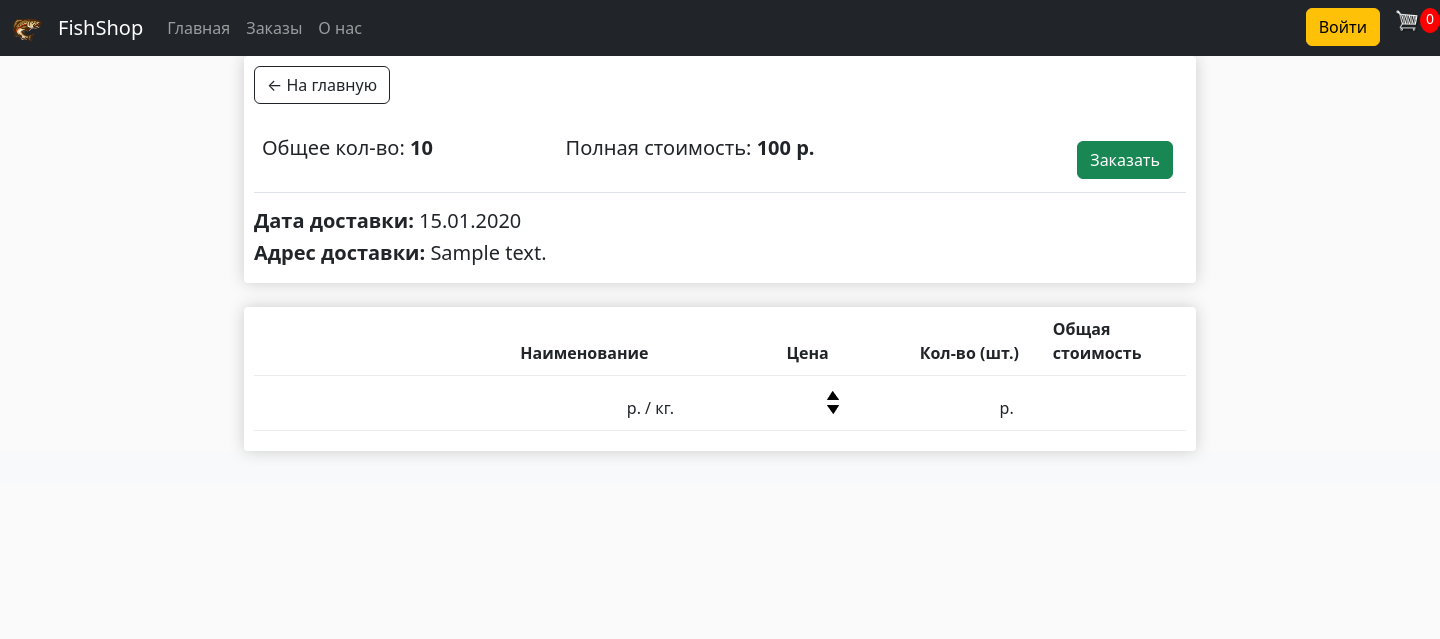
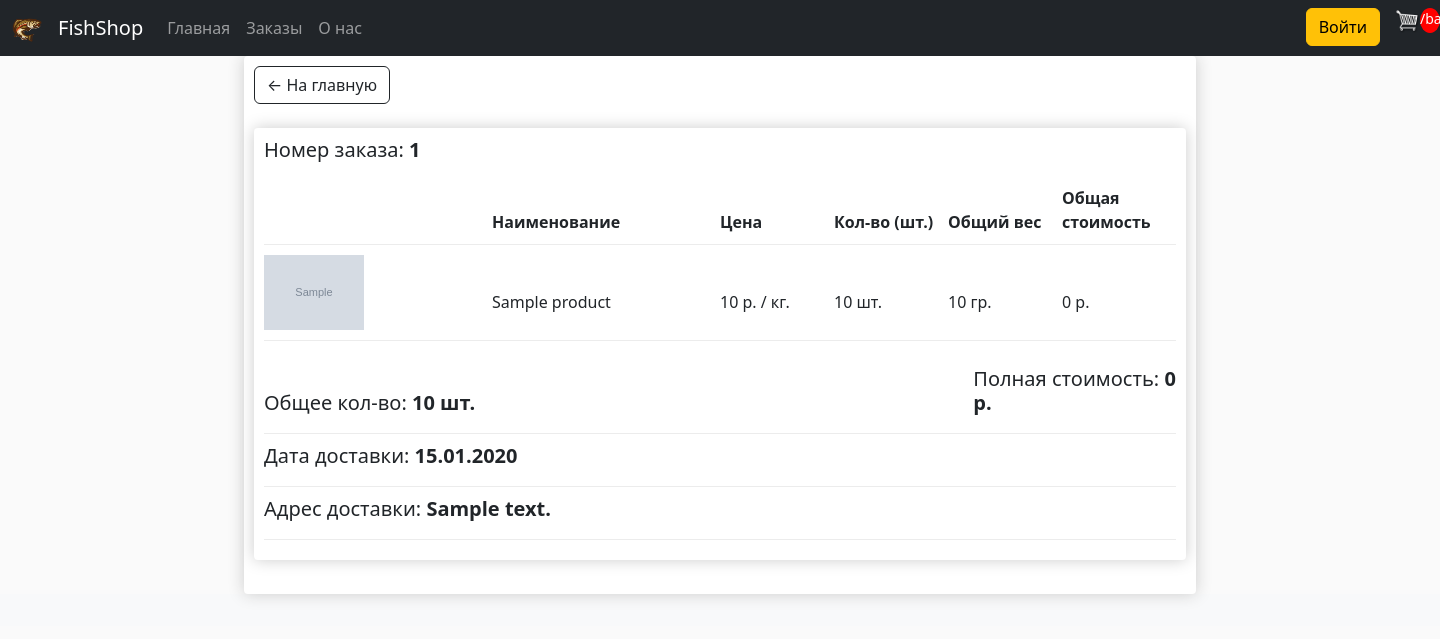
Before and after one commit to PySCBist/fish-shop, a Django app: template templates/store/orders.html in a window 1440 px wide; the page is wider, and only the part inside the window is pictured. Shown: the top 639 px of that part. Run offline with Django 4.2, Linux system fonts and the light colour scheme; the template is opened without the code that fills it: values that come from a table or form of the project are taken from there, others are empty; tables that the repository leaves empty hold one stand-in row (values such as "Sample post"); grey boxes marked "Sample" are stand-in pictures; lists and menus that the app fills with data are empty; some libraries are stand-ins or nearby versions.

Commit message:
js и страничка заказов

```diff
--- a/static/store/js/cart.js
+++ b/static/store/js/cart.js
@@ -1,4 +1,11 @@
 let updateBtns = document.getElementsByClassName('update-cart')
+let badge = document.getElementById('cart-total')
+
+if (user !== 'AnonymousUser') {
+    if (badge !== null) {
+        getTotalItem(user)
+    }
+}
 
 for (let i = 0; i < updateBtns.length; i++) {
     updateBtns[i].addEventListener('click', function () {
@@ -41,7 +48,27 @@ function updateOrderItem(productId, action){
                     document.getElementById(itemquantity).textContent = data.quantity
                     document.getElementById("total-items").textContent = data.total_items
                 }
+            getTotalItem(user)
             }
         })
 
 }
+
+function getTotalItem(user){
+    console.log('updating counter...')
+    let url = "/basket/cart_counter/"
+    fetch(url, {
+        method: 'POST',
+        headers:{
+            'Content-Type':'application/json',
+            'X-CSRFToken':csrftoken,
+        },
+        body: JSON.stringify({'user': user})
+    })
+        .then((response)=>{
+            return response.json()
+    })
+        .then((data) => {
+            badge.textContent = data.count
+            })
+}
--- a/store/admin.py
+++ b/store/admin.py
@@ -20,7 +20,7 @@ admin.site.register(Product, ProductAdmin)
 
 
 class OrderAdmin(admin.ModelAdmin):
-    list_display = ('customer', 'date', 'delivery_date', 'status',)
+    list_display = ('id', 'customer', 'date', 'delivery_date', 'status',)
     search_fields = ('customer', 'date',)
     list_filter = ('customer', 'date',)
     ordering = ('date', 'customer',)
--- a/store/models.py
+++ b/store/models.py
@@ -110,6 +110,9 @@ class OrderItem(models.Model):
         constraints = [models.UniqueConstraint(fields=['product', 'order'],
                                                name='unique_orderitem')]
 
+    def __str__(self):
+        return str(self.product)
+
     @property
     def get_total(self):
-        return self.product.price * self.weight
+        return self.product.price * self.weight/1000
--- a/store/urls.py
+++ b/store/urls.py
@@ -8,5 +8,7 @@ urlpatterns = [
     path('orders/', views.orders, name='orders'),
     path('about/', views.about, name='about'),
     path('update_item/', views.update_item, name='update_item '),
-    path('make_order/', views.make_order, name='make_order ')
+    path('make_order/', views.make_order, name='make_order '),
+    path('basket/cart_counter/', views.CartCountView.as_view(),
+         name='cart_counter'),
 ]
--- a/templates/base.html
+++ b/templates/base.html
@@ -11,8 +11,7 @@
 	<link rel="icon" type="image/png" sizes="32x32" href="{% static 'store/img/favicon_io/favicon-32x32.png' %}">
 	<link rel="icon" type="image/png" sizes="16x16" href="{% static 'store/img/favicon_io/favicon-16x16.png' %}">
 	<link rel="manifest" href="{% static 'store/img/favicon_io/site.webmanifest' %}">
-
-    <script type="text/javascript">
+  <script type="text/javascript">
       var user = '{{ request.user }}'
       function getToken(name) {
       let cookieValue = null;
@@ -30,8 +29,7 @@
         return cookieValue;
         }
         const csrftoken = getToken('csrftoken');
-
-	  </script>
+  </script>
   </head>
   <body>
   {% include 'includes/nav.html' %}
--- a/templates/includes/nav.html
+++ b/templates/includes/nav.html
@@ -18,7 +18,7 @@
 		  <a href="{% url 'basket' %}">
 		   <img  id="cart-icon" src="{% static 'store/img/cart.png' %}" alt="...">
 		  </a>
-			<p class="position-absolute end-0" id="cart-total">0</p>
+			<p class="position-absolute end-0" id="cart-total">{% url 'cart_counter' %}</p>
 
 	  	</p>
 	  </div>
--- a/templates/store/basket.html
+++ b/templates/store/basket.html
@@ -48,9 +48,9 @@
       {% thumbnail item.product.image "974x730" crop="center" upscale=True as im %}
       <div style="flex: 2; display: inline-block"><img class="row-image" src="{{ im.url }}" alt="product"></div>
       {% endthumbnail %}
-      <div style="flex: 2">{{ item.product }}</div>
-      <div style="flex: 2">{{ item.product.description }}</div>
-      <div style="flex: 1">{{ item.product.price|floatformat:0 }} р. / кг.</div>
+      <div style="flex: 2"><p>{{ item.product }}</p></div>
+      <div style="flex: 2"><p>{{ item.product.description }}</p></div>
+      <div style="flex: 1"><p>{{ item.product.price|floatformat:0 }} р. / кг.</p></div>
       <div style="flex:1">
         <p class="quantity" id="item-quantity{{ item.product.id }}">{{ item.quantity }}</p>
         <div class="quantity">
--- a/templates/store/orders.html
+++ b/templates/store/orders.html
@@ -1,57 +1,70 @@
 {% extends 'base.html' %}
 {% load static %}
-{% block title %}Корзина{% endblock %}
+{% block title %}Заказы{% endblock %}
 {% load thumbnail %}
 {% block content %}
 <div class="row justify-content-center">
   <div class="col-lg-8">
     <div class="box-element">
       <a class="btn btn-outline-dark" href="{% url 'index' %}">&#x2190; На главную</a>
-
     <br>
     <br>
 
-      <table class="table">
-        <tr>
-        <th><h5>Общее кол-во: <strong>{{ order.get_total_items }}</strong></h5></th>
-        <th><h5>Полная стоимость: <strong>{{ order.get_total_price|floatformat:0 }} р.</strong></h5></th>
-        <th>
-          <a style="float: right; margin:5px" class="btn btn-success" href="{% url 'orders' %}">Заказать</a>
-        </th>
-        </tr>
-      </table>
-      <div>
-        <h5><strong>Дата доставки:</strong> {{ order.delivery_date }}</h5>
-        <h5><strong>Адрес доставки:</strong> {{ order.address }}</h5>
+    {% for order in orders %}
+    <div class="box-element">
+      <div class="card-header">
+        <h5 style="margin-top: 20px;" class="my-0 font-weight-normal">Номер заказа: <strong>{{ order.id }}</strong></h5>
+        {% if order.status == 'formed' %}
+        <h5> Статус заказа: <strong>заказ сформирован и ожидает обработки</strong></h5>
+        {% elif order.status == 'processed' %}
+        <h5> Статус заказа: <strong>заказ обработан и ожидает оплаты</strong></h5>
+        {% elif order.status == 'paid' %}
+        <h5> Статус заказа: <strong>заказ олачен</strong></h5>
+        {% elif order.status == 'shipped' %}
+        <h5> Статус заказа: <strong>заказ отправлен</strong></h5>
+        {% endif %}
+        <br>
       </div>
-    </div>
-
-    <br>
-
-    <div class="box-element">
       <div class="cart-row">
         <div style="flex: 2"></div>
         <div style="flex: 2"><strong>Наименование</strong></div>
         <div style="flex: 1"><strong>Цена</strong></div>
         <div style="flex: 1"><strong>Кол-во (шт.)</strong></div>
+        <div style="flex: 1"><strong>Общий вес</strong></div>
         <div style="flex: 1"><strong>Общая стоимость</strong></div>
       </div>
-    {% for item in items %}
+      {% for item in order.orderitem_set.all %}
         <div class="cart-row">
           {% thumbnail item.product.image "974x730" crop="center" upscale=True as im %}
           <div style="flex: 2; display: inline-block"><img class="row-image" src="{{ im.url }}" alt="product"></div>
           {% endthumbnail %}
-      <div style="flex: 2">{{ item.product }}</div>
-      <div style="flex: 1">{{ item.product.price|floatformat:0 }} р. / кг.</div>
-      <div style="flex:1">
-        <p class="quantity">{{ item.quantity }}</p>
-        <div class="quantity">
-          <img data-product={{ item.product.id }} data-action="add" class="chg-quantity update-cart" src="{% static  'store/img/arrow-up.png' %}" alt="arrow-up">
-          <img data-product={{ item.product.id }} data-action="remove" class="chg-quantity update-cart" src="{% static  'store/img/arrow-down.png' %}" alt="arrow-down">
+          <div style="flex: 2"><p>{{ item.product }}</p></div>
+          <div style="flex: 1"><p>{{ item.product.price|floatformat:0 }} р. / кг.</p></div>
+          <div style="flex: 1"><p>{{ item.quantity }} шт.</p></div>
+          <div style="flex: 1"><p>{{ item.weight }} гр.</p></div>
+          <div style="flex: 1"><p>{{ item.get_total|floatformat:0 }} р.</p></div>
+        </div>
+      {% endfor %}
+        <div class="cart-row">
+          <div style="flex: 7"><p><h5>Общее кол-во: <strong>{{ order.get_total_items }} шт.</strong></h5></div>
+          <div style="flex: 2"><p><h5>Полная стоимость: <strong>{{ order.get_total_price|floatformat:0 }} р.</strong></h5></div>
+        </div>
+      <div class="cart-row">
+      <div style="flex: 7">
+        <h5>Дата доставки: <strong>{{ order.delivery_date }}</strong></h5>
       </div>
       </div>
-      <div style="flex: 1">{{ item.get_total|floatformat:0 }} р.</div>
+      <div class="cart-row">
+      <div style="flex: 5">
+        <h5>Адрес доставки: <strong>{{ order.address }}</strong></h5>
       </div>
+      <div style="flex: 1">
+        {% if order.status == 'processed' %}
+        <a  class="btn btn-success make-order" href="#">Оплатить</a>
+        {% endif %}
+      </div>
+      </div>
+    </div><br>
     {% endfor %}
   </div>
 </div>
```
Also changed, not shown: store/views.py (+22 -3 lines). Lines whose indentation alone changed are shown as unchanged.
